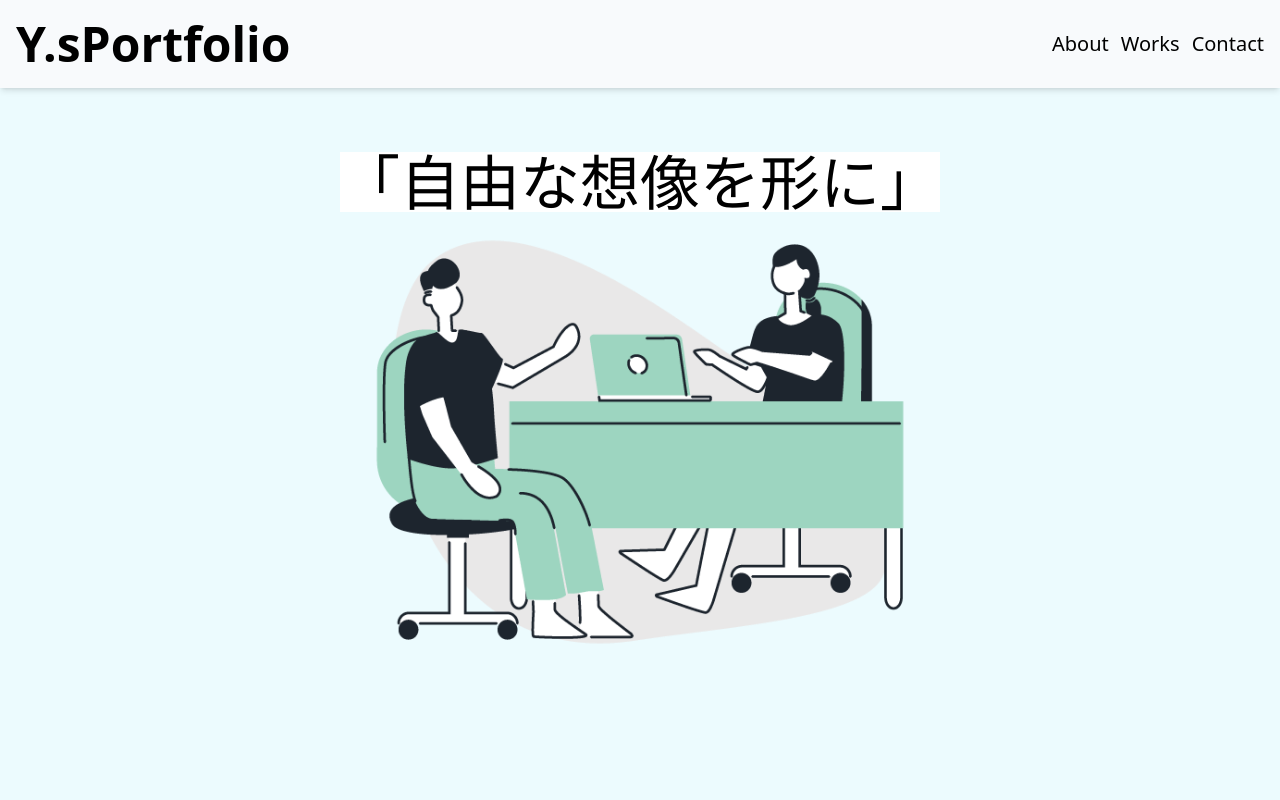
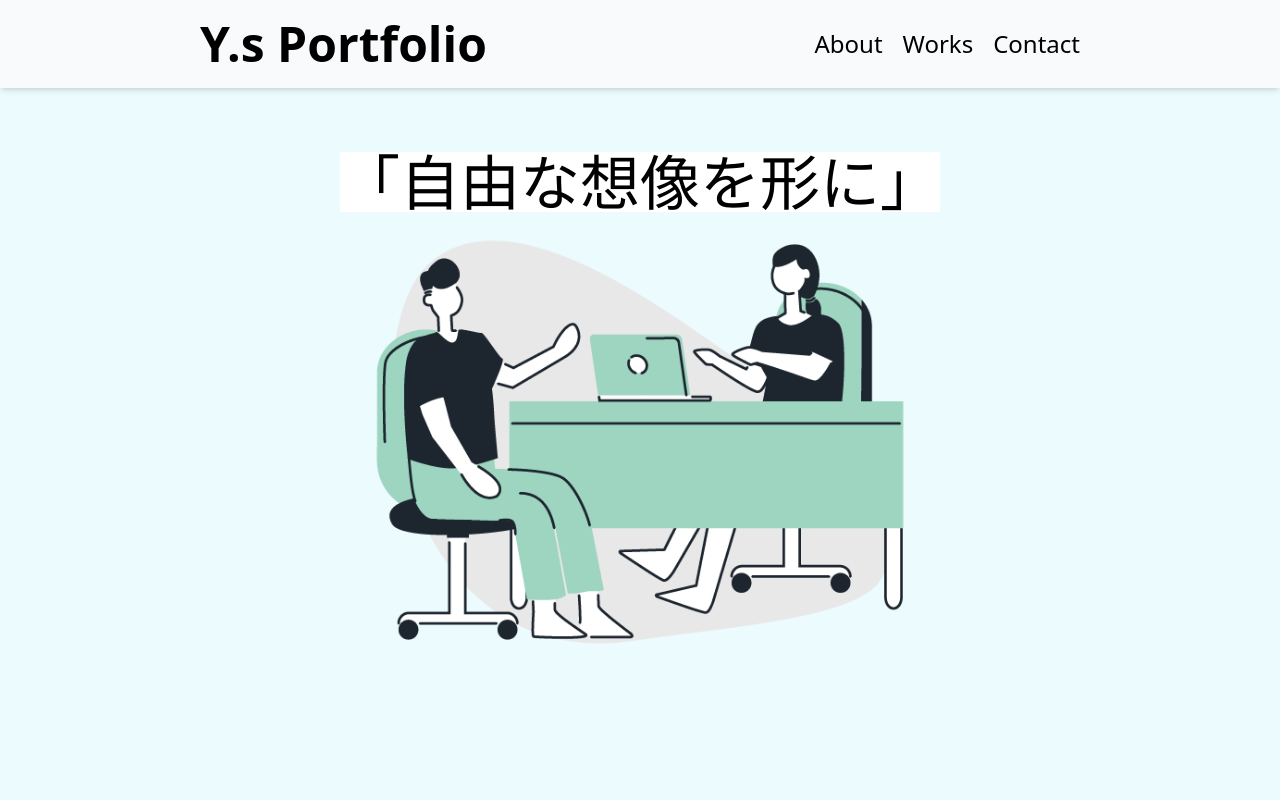
Before and after one commit to chikotaro/portfolio-v2, a Next.js app: page / in a window 1280 px wide. Shown: the top 800 px of the page. Built offline with nearby package versions, Linux system fonts and the light colour scheme; what tailwindcss-filters would draw is missing.

Commit message:
🎨　menuListの コンポーネント化

```diff
--- a/src/component/Header/index.tsx
+++ b/src/component/Header/index.tsx
@@ -1,30 +1,17 @@
 import Link from "next/link";
 import HamburgerMenu from "src/component/HamburgerMenu";
+import { menuList } from "src/lib/menuList";
 
-const menuList = [
-	{
-		titleName: "About",
-		href: "/about",
-	},
-	{
-		titleName: "Works",
-		href: "/works",
-	},
-	{
-		titleName: "Contact",
-		href: "/contact",
-	},
-];
 
 export const Header = () => {
 	return (
-		<div className="fixed top-0 left-0 z-50 flex w-full items-center justify-between gap-5 bg-slate-50 shadow-md sm:px-4 sm:py-5">
+		<div className="fixed top-0 left-0 z-50 flex w-full items-center justify-between pl-2 gap-5 bg-slate-50 shadow-md sm:px-4 sm:py-5 xl:px-[200px]">
 			<Link href="/" className=" text-2xl font-bold sm:text-5xl">
-				Y.sPortfolio
+				Y.s Portfolio
 			</Link>
 			<HamburgerMenu />
 			<nav className="hidden sm:block">
-				<ul className="flex gap-3 text-xl">
+				<ul className="flex gap-5 text-2xl">
 					{menuList.map((menu) => (
 						<li key={menu.href}>
 							<Link href={menu.href}>{menu.titleName}</Link>
--- /dev/null
+++ b/src/lib/menuList.ts
@@ -0,0 +1,14 @@
+export const menuList = [
+	{
+		titleName: "About",
+		href: "/about",
+	},
+	{
+		titleName: "Works",
+		href: "/works",
+	},
+	{
+		titleName: "Contact",
+		href: "/contact",
+	},
+];
```
